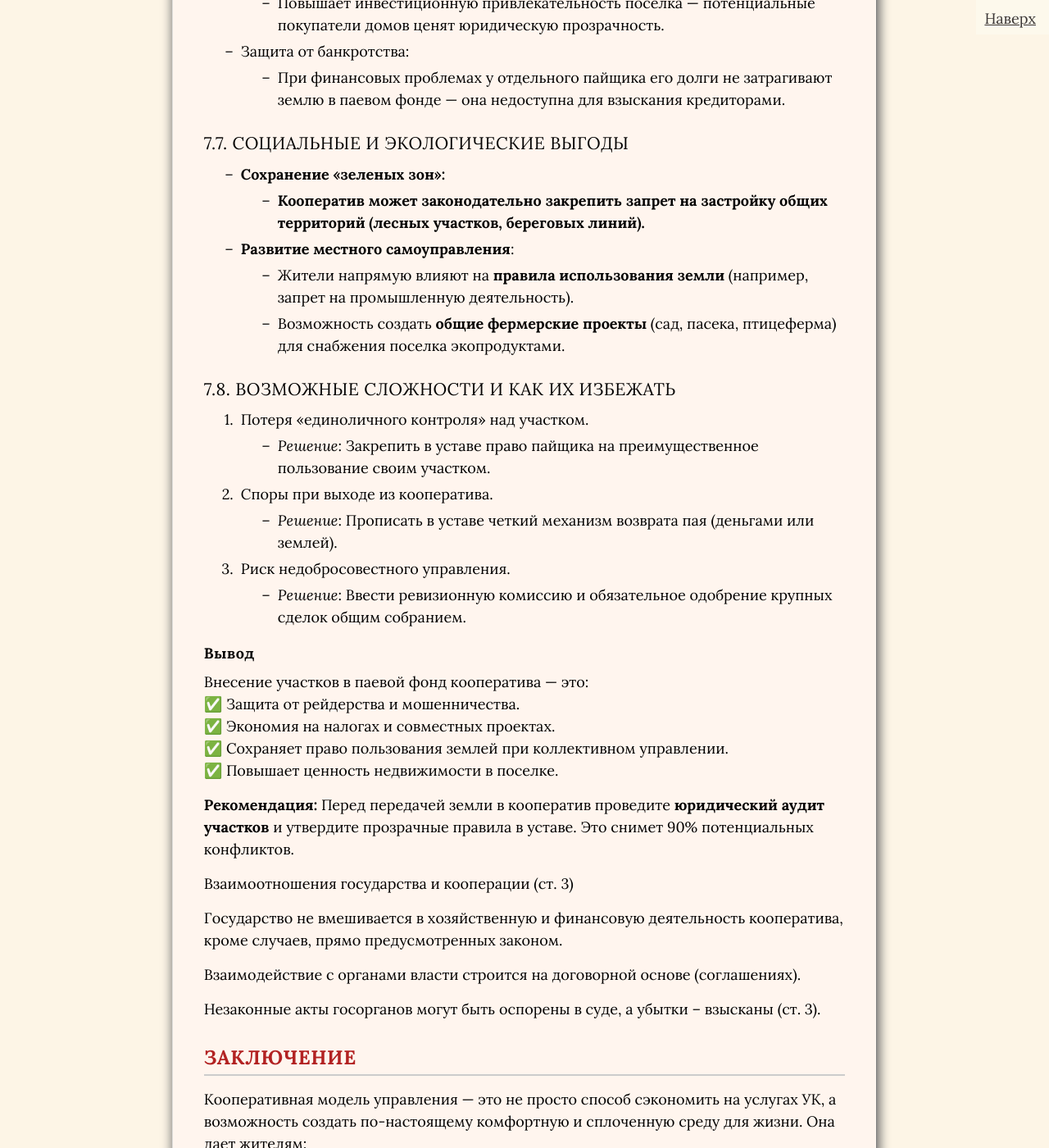
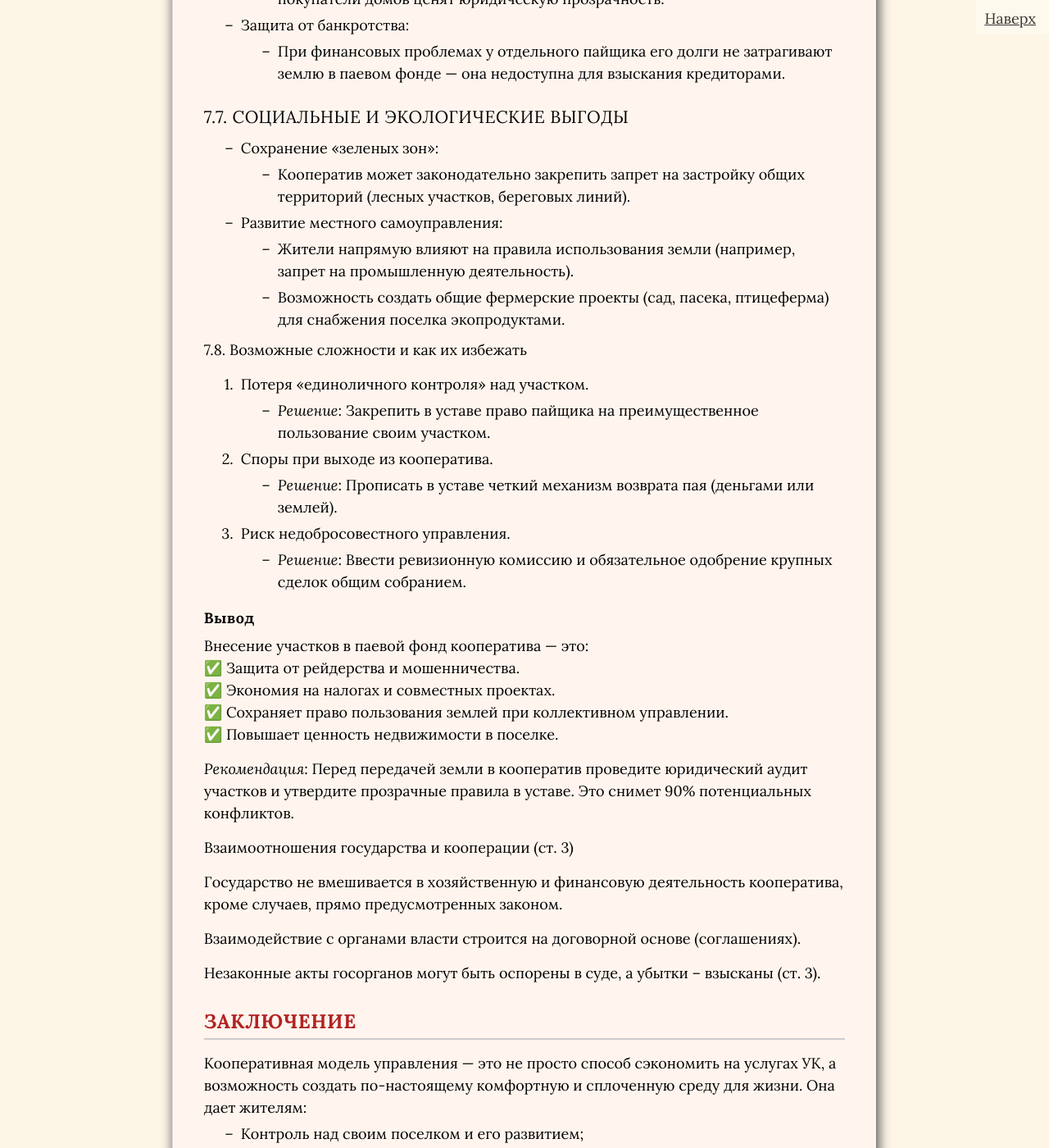
Before and after one commit to SergSi/land-use-art, a Jekyll site: the page built from _posts/2025-05-11-kpk.md, in a window 1280 px wide and 1400 px high, scrolled down 25984 px. Shown: the whole window at 82% size. Built offline with Jekyll 4.4.1, drawn with Linux system fonts in a browser that asks for light colours; some web fonts are replaced; some of the changed text lies outside the part shown.

Commit message:
Update 2025-05-11-kpk.md

```diff
--- a/_posts/2025-05-11-kpk.md
+++ b/_posts/2025-05-11-kpk.md
@@ -766,7 +766,7 @@ align: right
 
 ## 7. Преимущества внесения частных участков в паевой фонд кооператива
 
-Передача частных земельных участков в **паевой фонд кооператива** открывает для владельцев коттеджных поселков ряд значимых преимуществ — от юридической защиты до экономической выгоды. Рассмотрим основные плюсы такого решения.
+Передача частных земельных участков в паевой фонд кооператива открывает для владельцев коттеджных поселков ряд значимых преимуществ — от юридической защиты до экономической выгоды. Рассмотрим основные плюсы такого решения.
 
 
 
@@ -811,7 +811,7 @@ align: right
 
 ### 7.5. Коммерческое использование земель, переданных в паевой фонд
 
-Кооператив вправе использовать землю **для предпринимательской деятельности**, если это соответствует уставным целям (ст. 5):
+Кооператив вправе использовать землю для предпринимательской деятельности, если это соответствует уставным целям (ст. 5):
 
 1. Сдача в аренду третьим лицам.
 2. Строительство коммерческих объектов (магазины, сервисы для пайщиков).
@@ -835,15 +835,14 @@ align: right
 
 
 ### 7.7.  Социальные и экологические выгоды
-- **Сохранение «зеленых зон»:**
-  - **Кооператив может законодательно закрепить запрет на застройку общих территорий (лесных участков, береговых линий).**
-- **Развитие местного самоуправления**:
-  - Жители напрямую влияют на **правила использования земли** (например, запрет на промышленную деятельность).
-  - Возможность создать **общие фермерские проекты** (сад, пасека, птицеферма) для снабжения поселка экопродуктами.
+- Сохранение «зеленых зон»:
+  - Кооператив может законодательно закрепить запрет на застройку общих территорий (лесных участков, береговых линий).
+- Развитие местного самоуправления:
+  - Жители напрямую влияют на правила использования земли (например, запрет на промышленную деятельность).
+  - Возможность создать общие фермерские проекты (сад, пасека, птицеферма) для снабжения поселка экопродуктами.
 
+ 7.8. Возможные сложности и как их избежать
 
-
-### 7.8. Возможные сложности и как их избежать
 1. Потеря «единоличного контроля» над участком.
    - *Решение*: Закрепить в уставе право пайщика на преимущественное пользование своим участком.
 2. Споры при выходе из кооператива.
@@ -860,7 +859,7 @@ align: right
 ✅ Сохраняет право пользования землей при коллективном управлении.
 ✅ Повышает ценность недвижимости в поселке.
 
-**Рекомендация:** Перед передачей земли в кооператив проведите **юридический аудит участков** и утвердите прозрачные правила в уставе. Это снимет 90% потенциальных конфликтов.
+*Рекомендация*: Перед передачей земли в кооператив проведите юридический аудит участков и утвердите прозрачные правила в уставе. Это снимет 90% потенциальных конфликтов.
 
 Взаимоотношения государства и кооперации (ст. 3)
 
```
Also changed, not shown: other parts of _posts/2025-05-11-kpk.md (+1 -1 lines).
